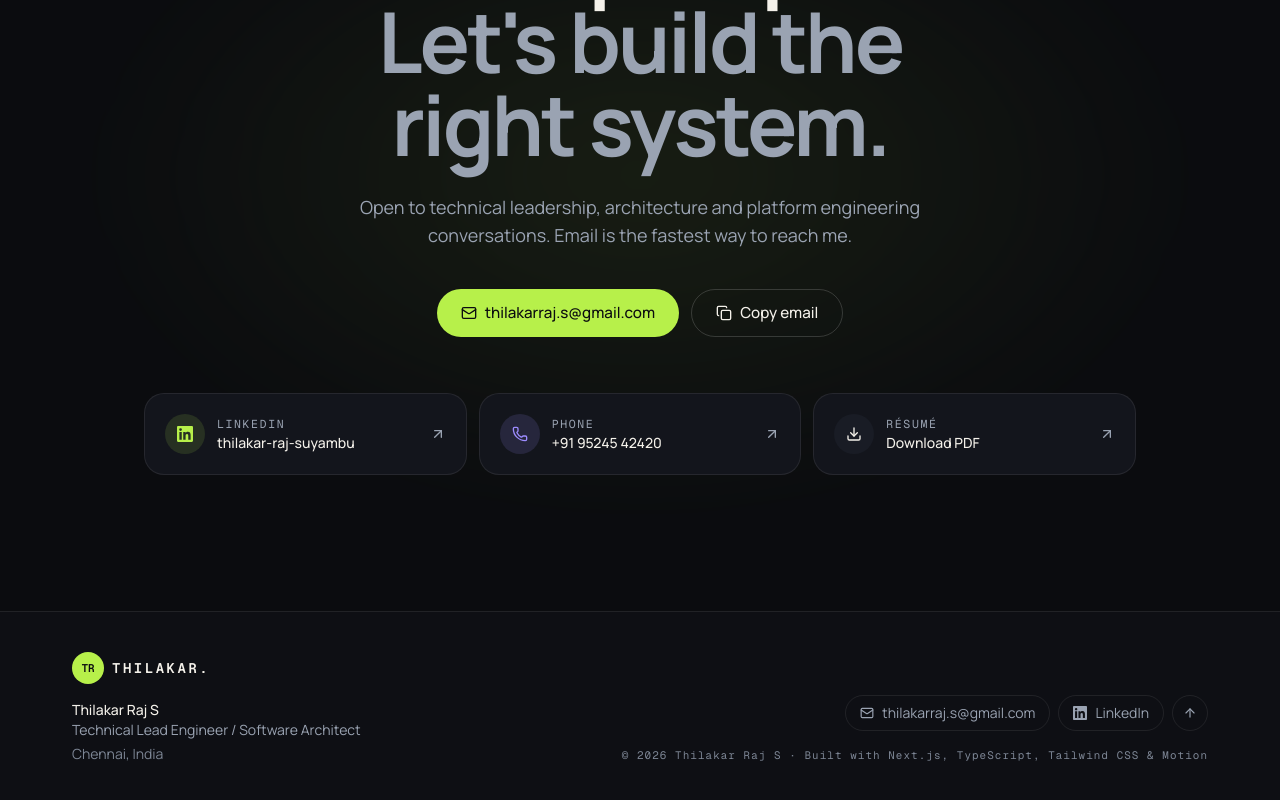
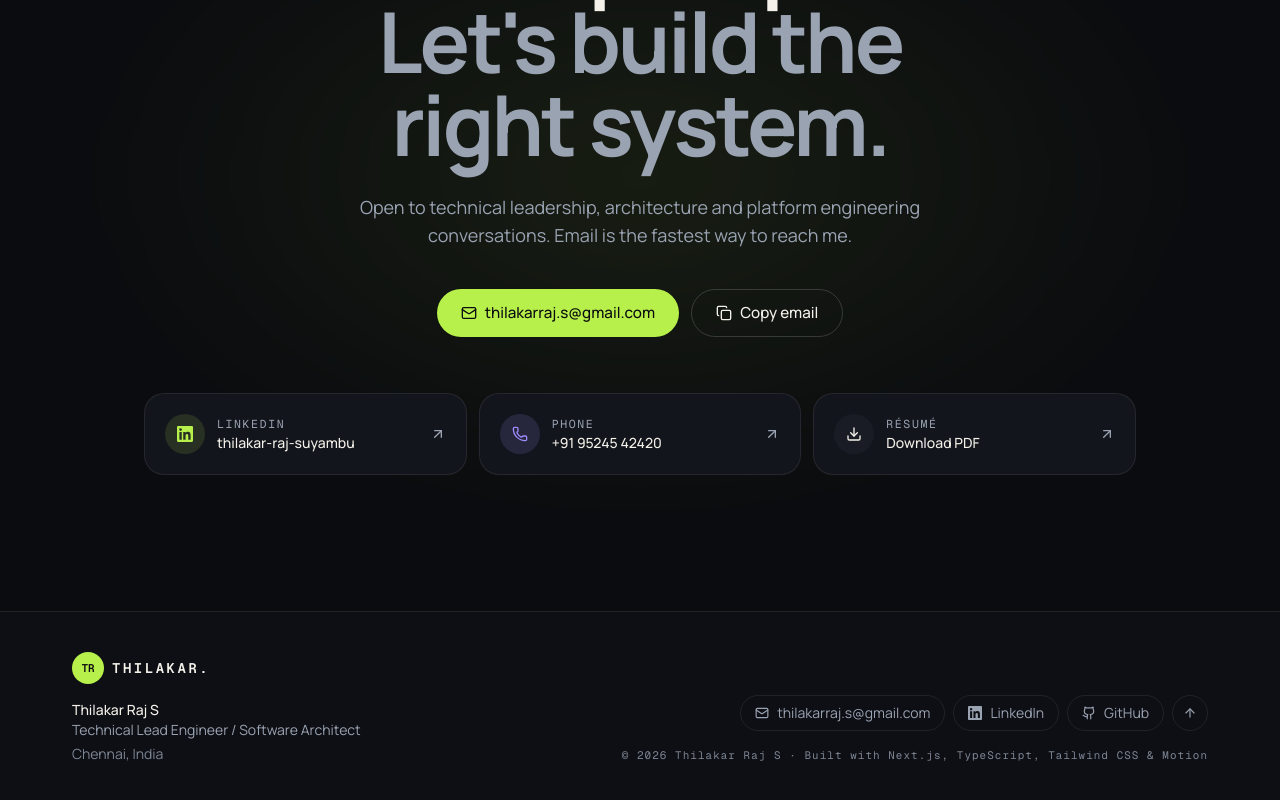
Before and after one commit to thilakarraj/myportfolio, a Next.js app: page / in a window 1280 px wide. Shown: the part 8390-9190 px from the top of the page. Built offline with nearby package versions, Linux system fonts and the light colour scheme.

Commit message:
feat: add GitHub profile link to footer

```diff
--- a/src/components/layout/footer.tsx
+++ b/src/components/layout/footer.tsx
@@ -1,4 +1,4 @@
-import { ArrowUp, Mail } from "lucide-react";
+import { ArrowUp, Github, Mail } from "lucide-react";
 import { site } from "@/data/site";
 import { LinkedinIcon } from "@/components/ui/icons";
 
@@ -27,31 +27,25 @@ export function Footer() {
         <div className="flex flex-col gap-4 md:items-end">
           <ul className="flex flex-wrap gap-2">
             <li>
-              <a
-                href={`mailto:${site.email}`}
-                className="inline-flex h-9 items-center gap-2 rounded-full border border-border px-3.5 text-sm text-muted transition-colors hover:text-text hover:bg-surface-2"
-              >
+              <a href={`mailto:${site.email}`} className="inline-flex h-9 items-center gap-2 rounded-full border border-border px-3.5 text-sm text-muted transition-colors hover:text-text hover:bg-surface-2">
                 <Mail className="size-3.5" aria-hidden />
                 {site.email}
               </a>
             </li>
             <li>
-              <a
-                href={site.linkedin}
-                target="_blank"
-                rel="noopener noreferrer"
-                className="inline-flex h-9 items-center gap-2 rounded-full border border-border px-3.5 text-sm text-muted transition-colors hover:text-text hover:bg-surface-2"
-              >
+              <a href={site.linkedin} target="_blank" rel="noopener noreferrer" className="inline-flex h-9 items-center gap-2 rounded-full border border-border px-3.5 text-sm text-muted transition-colors hover:text-text hover:bg-surface-2">
                 <LinkedinIcon className="size-3.5" aria-hidden />
                 LinkedIn
               </a>
             </li>
             <li>
-              <a
-                href="#top"
-                aria-label="Back to top"
-                className="inline-flex size-9 items-center justify-center rounded-full border border-border text-muted transition-colors hover:text-text hover:bg-surface-2"
-              >
+              <a href={site.github} target="_blank" rel="noopener noreferrer" className="inline-flex h-9 items-center gap-2 rounded-full border border-border px-3.5 text-sm text-muted transition-colors hover:text-text hover:bg-surface-2">
+                <Github className="size-3.5" aria-hidden />
+                GitHub
+              </a>
+            </li>
+            <li>
+              <a href="#top" aria-label="Back to top" className="inline-flex size-9 items-center justify-center rounded-full border border-border text-muted transition-colors hover:text-text hover:bg-surface-2">
                 <ArrowUp className="size-3.5" aria-hidden />
               </a>
             </li>
```
